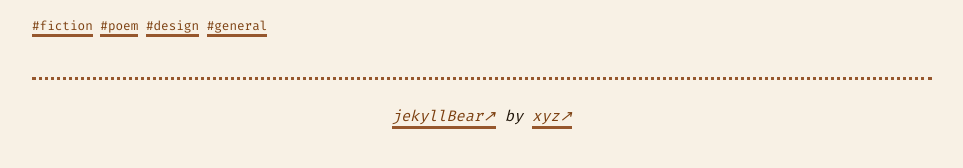
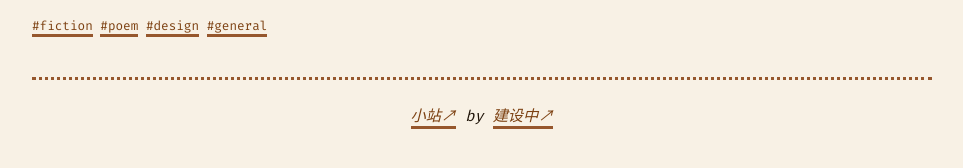
Before and after one commit to samshichuang/samshichuang.github.io, a Jekyll site: the page built from blog.md, in a window 1280 px wide. Shown: the part 415-583 px from the top of the page, without its empty margins (158-1121 px from the left). Built offline with Jekyll 4.4.1, drawn with Linux system fonts in a browser that asks for light colours.

Commit message:
Update footer.html

```diff
--- a/_includes/footer.html
+++ b/_includes/footer.html
@@ -11,5 +11,5 @@
             <li><a href="https://canisee.xyz" title="Confirm your vision functionality">[Can I See]</a></li>
         </ul>
     </nav> -->
-    <i><a href="https://jekyllBear" title="the art">jekyllBear</a> by <a href="https://xyz" title="the artist">xyz</a></i>
+    <i><a href="https://samshichuang.github.io/" title="the art">小站</a> by <a href="https://samshichuang.github.io/" title="the artist">建设中</a></i>
 </footer>
```
